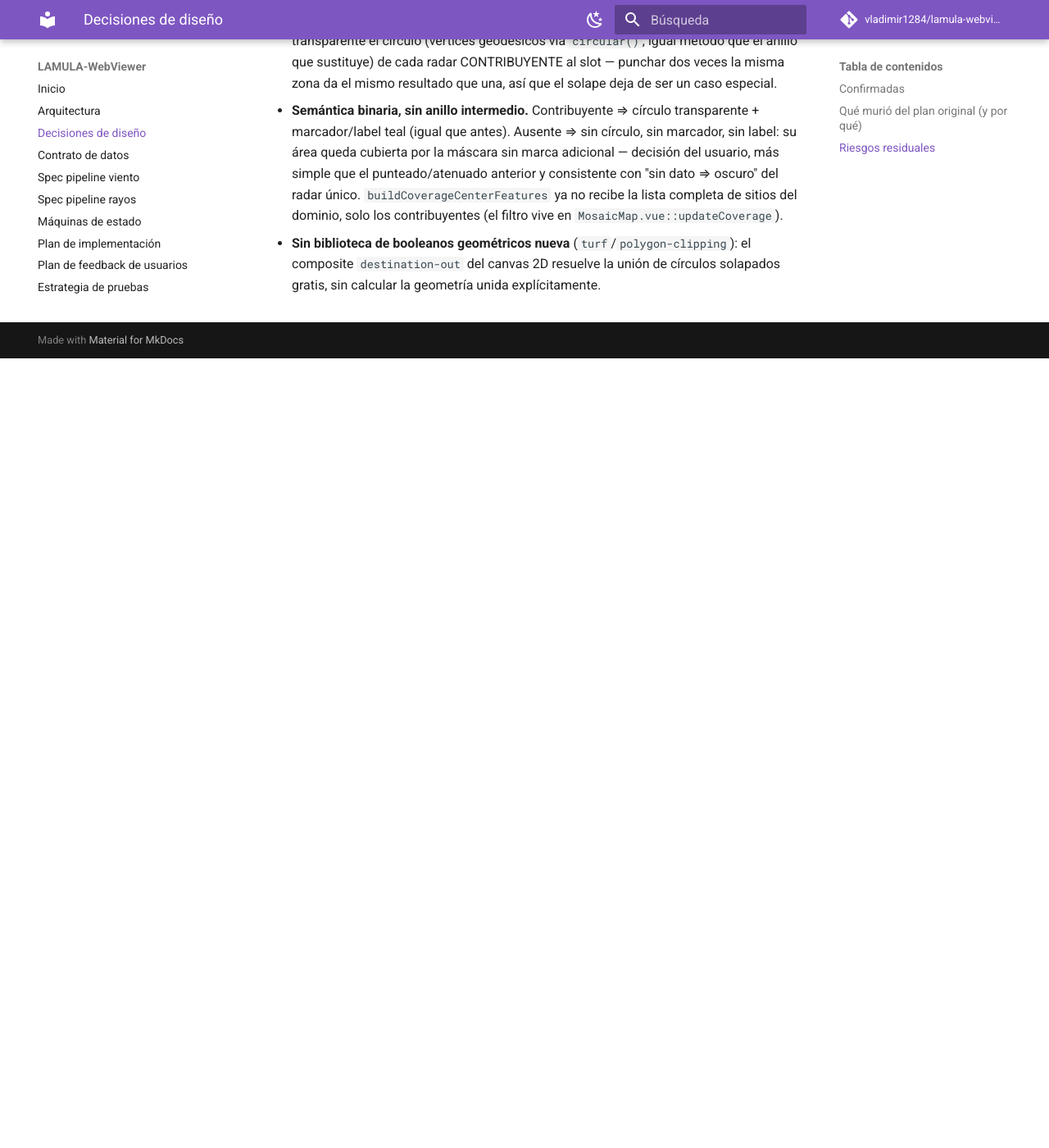
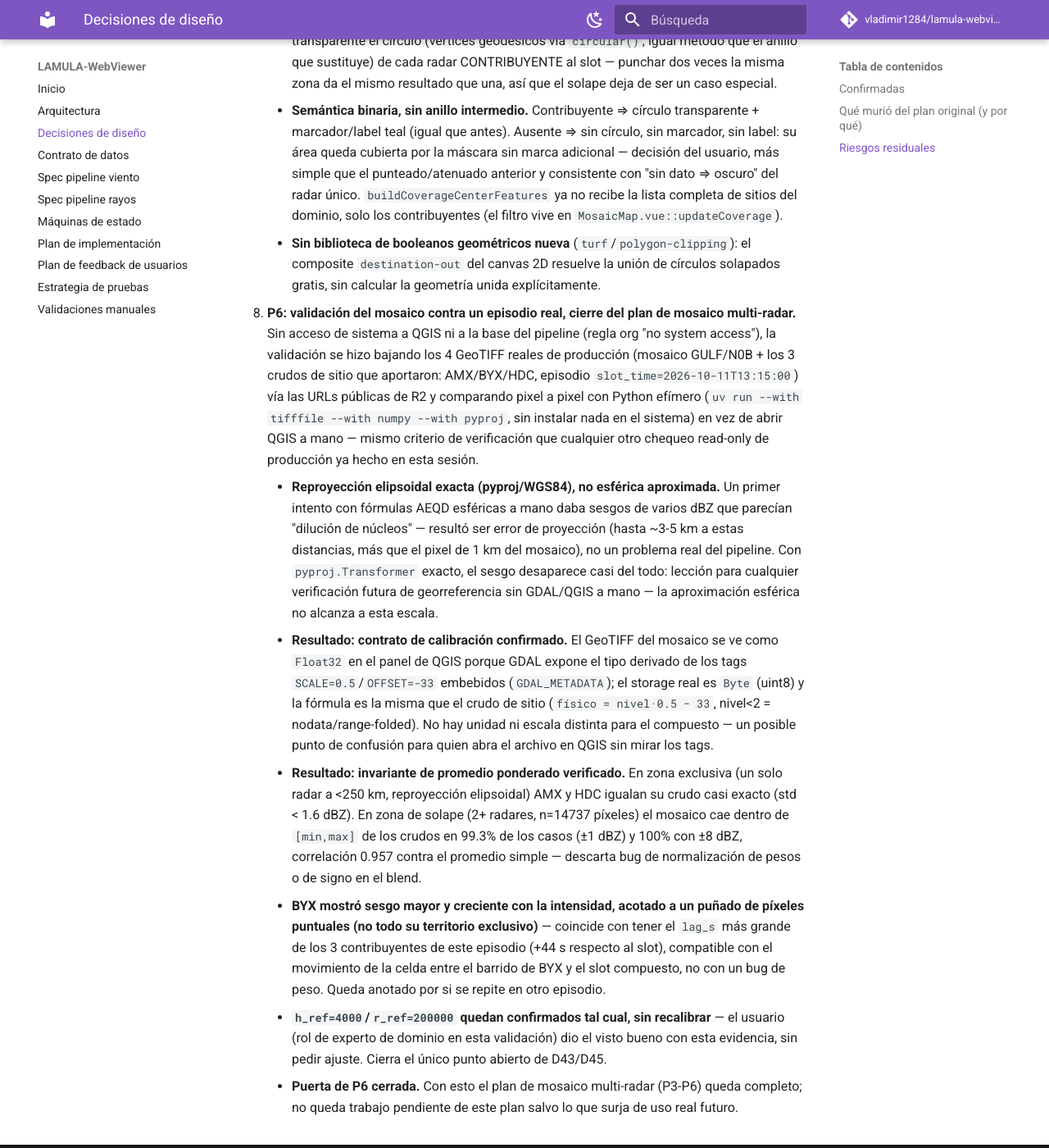
Before and after one commit to vladimir1284/lamula-webviewer, an MkDocs documentation site: the page built from docs/decisiones.md, in a window 1280 px wide and 1400 px high, scrolled down 26739 px. Shown: the whole window at 82% size. Built offline with MkDocs 1.6.1 and Material for MkDocs 9.7.7, drawn with Linux system fonts in a browser that asks for light colours; comment, search, counter and statistics services are not loaded; before the commit the page ends 27176 px from its top, so only the background shows below that.

Commit message:
docs(mosaic): close P6 validation against real episode (D47)
Compared mosaic COG pixel-by-pixel against the 3 contributing raw
site COGs from production (GULF, 2026-10-11T13:15:00) using ephemeral
Python (tifffile/numpy/pyproj) instead of QGIS by hand - no system
access to open it directly.

- calibration contract matches single-site raster (level*0.5-33)
- weighted-average invariant holds: 99.3% of overlap pixels within
  [min,max] of raw inputs (+/-1 dBZ), corr 0.957
- h_ref=4000/r_ref=200000 confirmed without recalibration

Closes the multi-radar mosaic plan (P3-P6).

Co-Authored-By: Claude Sonnet 5 <noreply@anthropic.com>

```diff
--- a/docs/decisiones.md
+++ b/docs/decisiones.md
@@ -244,3 +244,11 @@ Decisiones confirmadas de la reconciliación del plan original (*LAMULA-WebViewe
     - **Fix: capa canvas propia con `destination-out`** (`utils/map/coverage-mask-layer.ts`, mismo patrón "custom canvas layer" que `WindParticleLayer`/`LightningLayer`), no geometría con agujeros. Pinta un rect oscuro full-extent y después "puncha" transparente el círculo (vértices geodésicos vía `circular()`, igual método que el anillo que sustituye) de cada radar CONTRIBUYENTE al slot — punchar dos veces la misma zona da el mismo resultado que una, así que el solape deja de ser un caso especial.
     - **Semántica binaria, sin anillo intermedio.** Contribuyente ⇒ círculo transparente + marcador/label teal (igual que antes). Ausente ⇒ sin círculo, sin marcador, sin label: su área queda cubierta por la máscara sin marca adicional — decisión del usuario, más simple que el punteado/atenuado anterior y consistente con "sin dato ⇒ oscuro" del radar único. `buildCoverageCenterFeatures` ya no recibe la lista completa de sitios del dominio, solo los contribuyentes (el filtro vive en `MosaicMap.vue::updateCoverage`).
     - **Sin biblioteca de booleanos geométricos nueva** (`turf`/`polygon-clipping`): el composite `destination-out` del canvas 2D resuelve la unión de círculos solapados gratis, sin calcular la geometría unida explícitamente.
+
+47. **P6: validación del mosaico contra un episodio real, cierre del plan de mosaico multi-radar.** Sin acceso de sistema a QGIS ni a la base del pipeline (regla org "no system access"), la validación se hizo bajando los 4 GeoTIFF reales de producción (mosaico GULF/N0B + los 3 crudos de sitio que aportaron: AMX/BYX/HDC, episodio `slot_time=2026-10-11T13:15:00`) vía las URLs públicas de R2 y comparando pixel a pixel con Python efímero (`uv run --with tifffile --with numpy --with pyproj`, sin instalar nada en el sistema) en vez de abrir QGIS a mano — mismo criterio de verificación que cualquier otro chequeo read-only de producción ya hecho en esta sesión.
+    - **Reproyección elipsoidal exacta (pyproj/WGS84), no esférica aproximada.** Un primer intento con fórmulas AEQD esféricas a mano daba sesgos de varios dBZ que parecían "dilución de núcleos" — resultó ser error de proyección (hasta ~3-5 km a estas distancias, más que el pixel de 1 km del mosaico), no un problema real del pipeline. Con `pyproj.Transformer` exacto, el sesgo desaparece casi del todo: lección para cualquier verificación futura de georreferencia sin GDAL/QGIS a mano — la aproximación esférica no alcanza a esta escala.
+    - **Resultado: contrato de calibración confirmado.** El GeoTIFF del mosaico se ve como `Float32` en el panel de QGIS porque GDAL expone el tipo derivado de los tags `SCALE=0.5`/`OFFSET=-33` embebidos (`GDAL_METADATA`); el storage real es `Byte` (uint8) y la fórmula es la misma que el crudo de sitio (`físico = nivel·0.5 − 33`, nivel<2 = nodata/range-folded). No hay unidad ni escala distinta para el compuesto — un posible punto de confusión para quien abra el archivo en QGIS sin mirar los tags.
+    - **Resultado: invariante de promedio ponderado verificado.** En zona exclusiva (un solo radar a <250 km, reproyección elipsoidal) AMX y HDC igualan su crudo casi exacto (std < 1.6 dBZ). En zona de solape (2+ radares, n=14737 píxeles) el mosaico cae dentro de `[min,max]` de los crudos en 99.3% de los casos (±1 dBZ) y 100% con ±8 dBZ, correlación 0.957 contra el promedio simple — descarta bug de normalización de pesos o de signo en el blend.
+    - **BYX mostró sesgo mayor y creciente con la intensidad, acotado a un puñado de píxeles puntuales (no todo su territorio exclusivo)** — coincide con tener el `lag_s` más grande de los 3 contribuyentes de este episodio (+44 s respecto al slot), compatible con el movimiento de la celda entre el barrido de BYX y el slot compuesto, no con un bug de peso. Queda anotado por si se repite en otro episodio.
+    - **`h_ref=4000`/`r_ref=200000` quedan confirmados tal cual, sin recalibrar** — el usuario (rol de experto de dominio en esta validación) dio el visto bueno con esta evidencia, sin pedir ajuste. Cierra el único punto abierto de D43/D45.
+    - **Puerta de P6 cerrada.** Con esto el plan de mosaico multi-radar (P3-P6) queda completo; no queda trabajo pendiente de este plan salvo lo que surja de uso real futuro.
```
Also changed, not shown: CLAUDE.md (+3 -1 lines).
